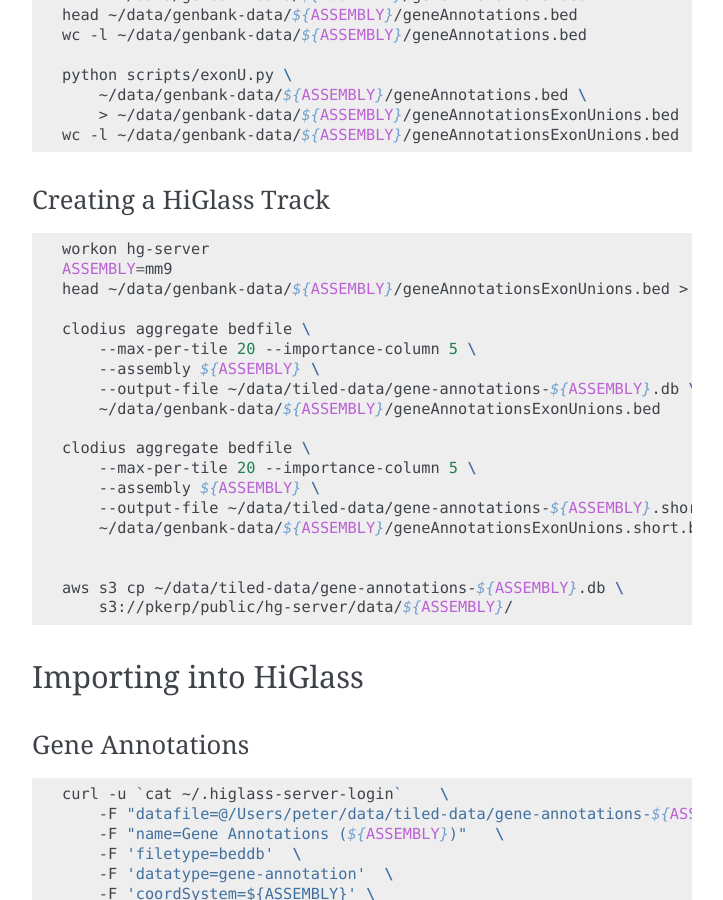
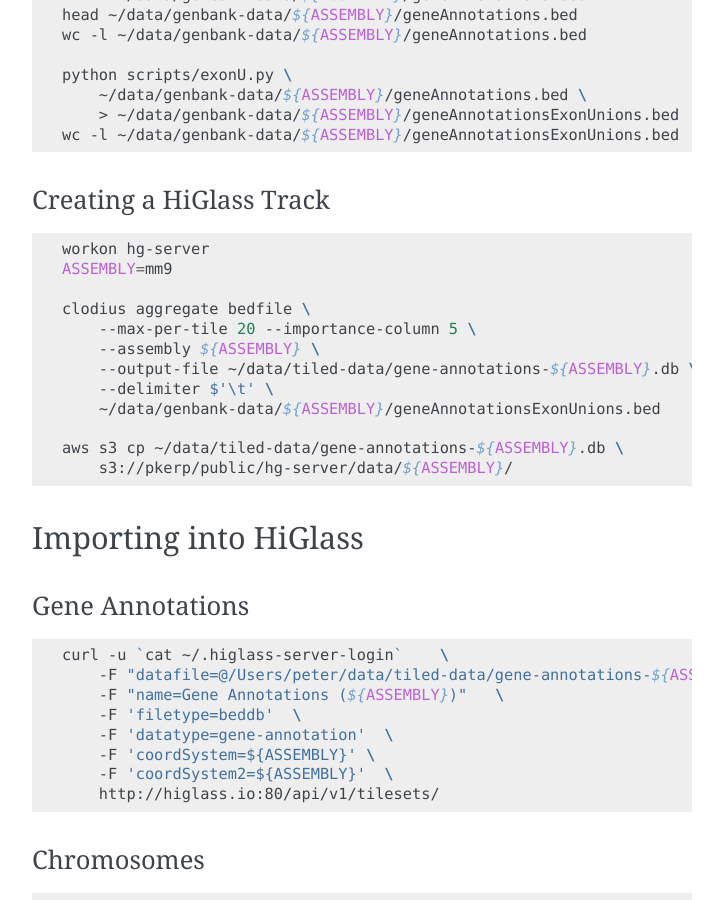
Before and after one commit to higlass/clodius, a Sphinx documentation site: the page built from docs/gene_annotations.rst, in a window 1280 px wide and 900 px high, scrolled down 3231 px. Shown: the whole window, without its empty margins (388-1111 px from the left). Built offline with Sphinx 7.4.7, drawn with Linux system fonts in a browser that asks for light colours; formulas are drawn with MathJax 3.

Commit message:
Added an example of using a delimiter

```diff
--- a/docs/gene_annotations.rst
+++ b/docs/gene_annotations.rst
@@ -182,20 +182,13 @@ Creating a HiGlass Track
 
     workon hg-server
     ASSEMBLY=mm9
-    head ~/data/genbank-data/${ASSEMBLY}/geneAnnotationsExonUnions.bed > ~/data/genbank-data/${ASSEMBLY}/geneAnnotationsExonUnions.short.bed
 
     clodius aggregate bedfile \
         --max-per-tile 20 --importance-column 5 \
         --assembly ${ASSEMBLY} \
         --output-file ~/data/tiled-data/gene-annotations-${ASSEMBLY}.db \
+        --delimiter $'\t' \
         ~/data/genbank-data/${ASSEMBLY}/geneAnnotationsExonUnions.bed
-
-    clodius aggregate bedfile \
-        --max-per-tile 20 --importance-column 5 \
-        --assembly ${ASSEMBLY} \
-        --output-file ~/data/tiled-data/gene-annotations-${ASSEMBLY}.short.db \
-        ~/data/genbank-data/${ASSEMBLY}/geneAnnotationsExonUnions.short.bed
-
 
     aws s3 cp ~/data/tiled-data/gene-annotations-${ASSEMBLY}.db \
         s3://pkerp/public/hg-server/data/${ASSEMBLY}/
```
